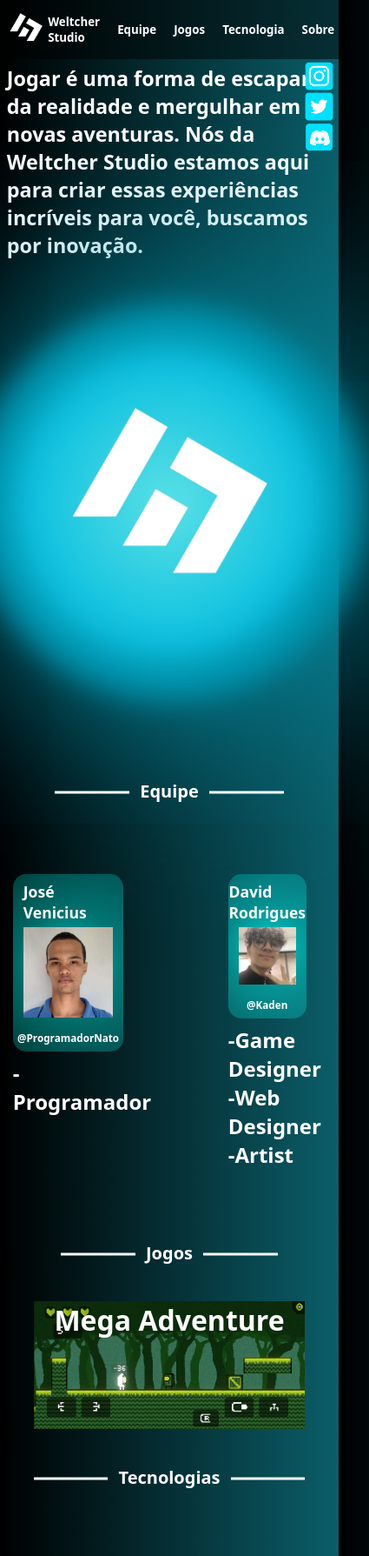
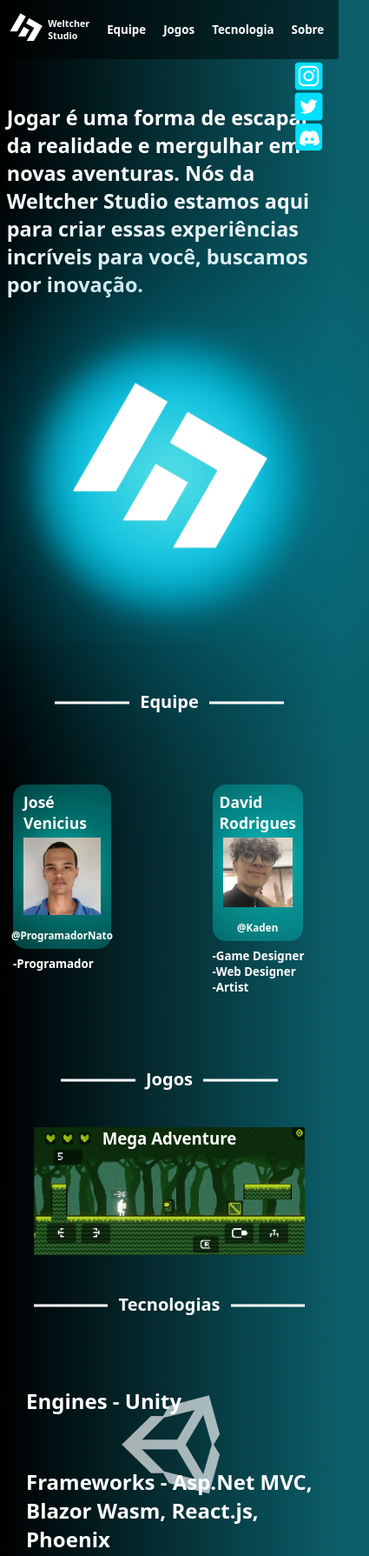
Before and after one commit to NocaoGamificada/Weltcher-Studio, a plain HTML site: page index.html in a window 390 px wide. Shown: the top 1789 px of the page at 87% size, 425 px wide, since content can reach past the window. Drawn offline with Linux system fonts and the light colour scheme.

Commit message:
outro update

```diff
--- a/equipeStyle.css
+++ b/equipeStyle.css
@@ -51,7 +51,7 @@
     margin-top: 8px;
 }
 
-@media screen and (max-width: 720px) {
+@media screen and (max-width: 840px) {
     .equipe {
         height: fit-content;
     }
@@ -67,4 +67,8 @@
     .arroba {
         font-size: 3vw;
     }
+
+    .card-skills > h1{
+        font-size: 10pt;
+    }
 }
--- a/gamesStyle.css
+++ b/gamesStyle.css
@@ -26,3 +26,9 @@
     font-size: 24pt;
     color: white;
 }
+
+@media screen and (max-width: 840px) {
+    .container-game > .title-h1 {
+        font-size: 14pt;
+    }
+}
--- a/style.css
+++ b/style.css
@@ -143,8 +143,8 @@ body {
 }
 
 .circle {
-    width: 460px;
-    height: 460px;
+    width: 80vw;
+    height: 80vw;
     border-radius: 50%;
     background: radial-gradient(circle at center, #5CE1E6 0%, #0CC0DF 50%, #0097B2 60%, #0097b26e 100%);
     box-shadow: 0 0 720px 10px #0097B2;
@@ -220,13 +220,13 @@ body {
     margin-left: 12px;
 }
 
-@media only screen and (max-width: 720px) {
+@media only screen and (max-width: 840px) {
     .header .logo {
         margin-left: 5px;
     }
 
     .header .logo h1 {
-        font-size: 10pt;
+        font-size: 8pt;
     }
 
     .links {
@@ -258,7 +258,7 @@ body {
         width: 100%;
         font-size: 4vw;
         height: fit-content;
-        padding-top: 15px;
+        padding-top: 60px;
     }
 
     .right {
--- a/tecnologias.css
+++ b/tecnologias.css
@@ -34,7 +34,7 @@
     text-align: center;
 }
 
-@media screen and (max-width: 720px) {
+@media screen and (max-width: 840px) {
     .tecnologias {
         height: fit-content;
         background-size: 35%;
@@ -46,6 +46,6 @@
     }
 
     .sobre .message h1 {
-        font-size: 10pt;
+        font-size: 14pt;
     }
 }
```
